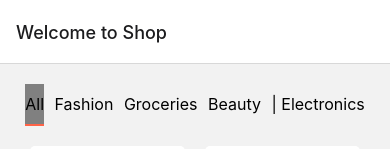
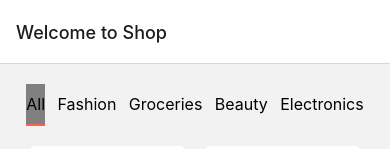
Before and after one commit to Dtblaze02/ecommerce_1, a React Native app: screen /Home in a window 390 px wide. Shown: the top 149 px of the page. Built offline with nearby package versions, Linux system fonts and the light colour scheme.

Commit message:
Update HomeScreen.js

```diff
--- a/src/screens/home/HomeScreen.js
+++ b/src/screens/home/HomeScreen.js
@@ -34,7 +34,7 @@ const HomeScreen = ({ navigation }) => {
           <Text style={styles.tabText}>Beauty</Text>
         </TouchableOpacity>
         <TouchableOpacity onPress={() => setSelectedCategory('electronics')} style={[styles.tab, selectedCategory === 'electronics' && styles.selectedTab]}>
-          <Text style={styles.tabText}>| Electronics</Text>
+          <Text style={styles.tabText}>Electronics</Text>
         </TouchableOpacity>
 
         {/* Add more tabs for other categories */}
```
